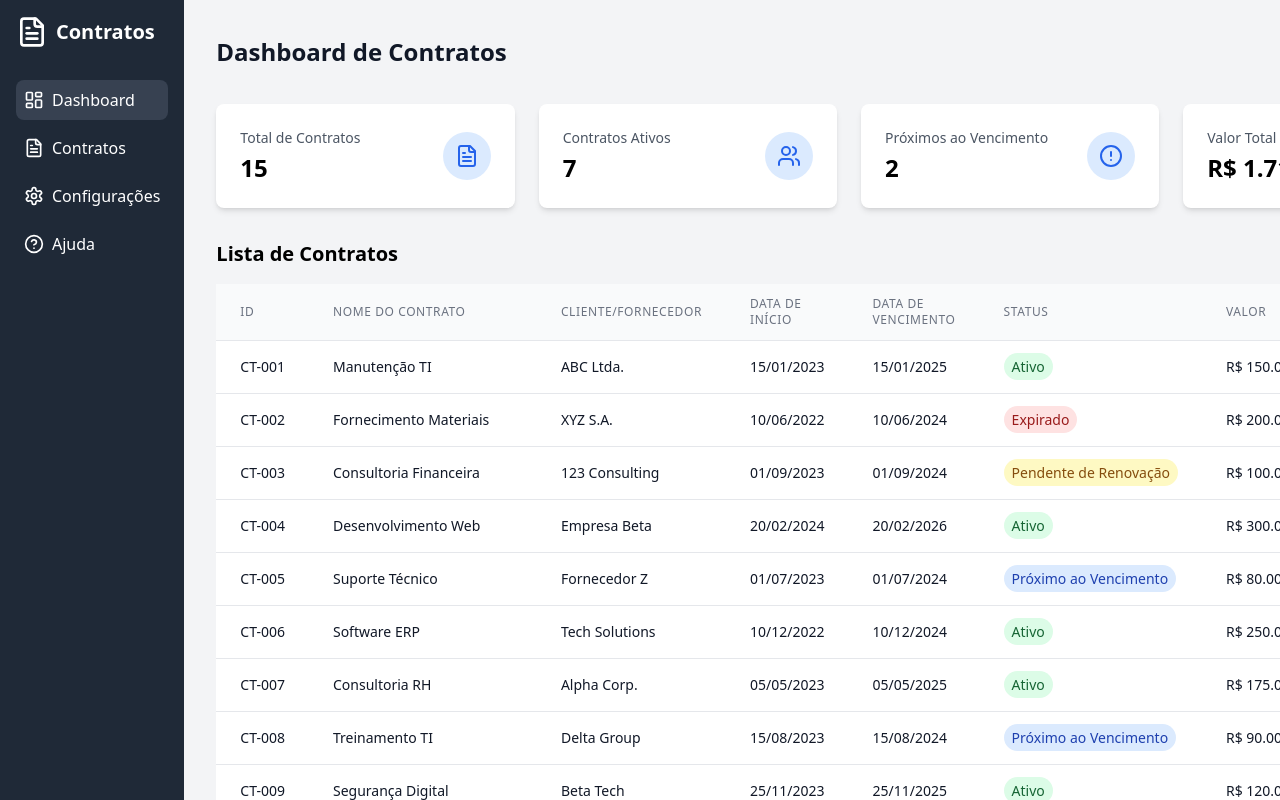
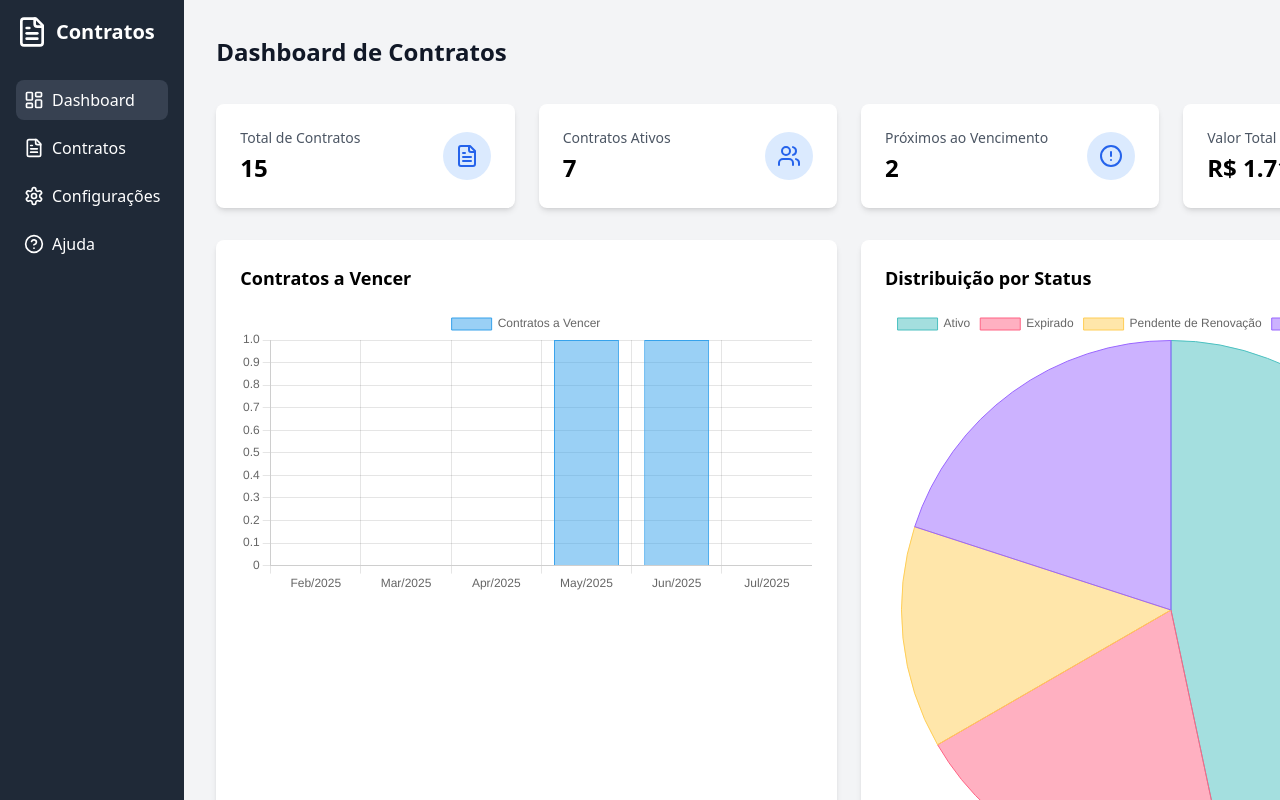
Before and after one commit to wallacefortunato/Desafio-4Matt, a React (Vite) app in the folder desafio-4matt/: page / in a window 1280 px wide. Shown: the top 800 px of the page. Built offline with nearby package versions, Linux system fonts and the light colour scheme.

Commit message:
feat: Adding charts component tool

```diff
--- a/desafio-4matt/src/App.tsx
+++ b/desafio-4matt/src/App.tsx
@@ -4,6 +4,7 @@ import { MetricCard } from './components/MetricCard';
 import { ContractsTable } from './components/ContractsTable';
 import { useContractStore } from './store/useContractStore';
 import { ContractFormData } from './types/contract';
+import { Charts } from './components/Charts';
 import { FileText, Users, AlertCircle, DollarSign, Plus } from 'lucide-react';
 import { parseISO } from 'date-fns';
 
@@ -11,10 +12,11 @@ function App() {
   const [isAddModalOpen, setIsAddModalOpen] = useState(false);
   const {
     contracts,
+    filteredContracts,
     getActiveContracts,
     getNearExpiryContracts,
     getTotalContractValue,
-    addContract
+    addContract,
   } = useContractStore();
 
   const handleAddContract = (data: ContractFormData) => {
@@ -69,6 +71,8 @@ function App() {
           />
         </div>
 
+        <Charts contracts={filteredContracts.length > 0 ? filteredContracts : contracts} />
+
         <div className="mt-8">
           <h2 className="text-xl font-semibold mb-4">Lista de Contratos</h2>
           <ContractsTable data={contracts} />
--- a/desafio-4matt/src/components/Charts.tsx
+++ b/desafio-4matt/src/components/Charts.tsx
@@ -0,0 +1,116 @@
+import React from 'react';
+import {
+  Chart as ChartJS,
+  CategoryScale,
+  LinearScale,
+  BarElement,
+  Title,
+  Tooltip,
+  Legend,
+  ArcElement,
+} from 'chart.js';
+import { Bar, Pie } from 'react-chartjs-2';
+import { Contract } from '../types/contract';
+import { format, addMonths, startOfMonth } from 'date-fns';
+
+ChartJS.register(
+  CategoryScale,
+  LinearScale,
+  BarElement,
+  Title,
+  Tooltip,
+  Legend,
+  ArcElement
+);
+
+interface ChartsProps {
+  contracts: Contract[];
+}
+
+export const Charts: React.FC<ChartsProps> = ({ contracts }) => {
+  // Prepare data for expiration chart
+  const next6Months = Array.from({ length: 6 }, (_, i) =>
+    startOfMonth(addMonths(new Date(), i))
+  );
+
+  const expirationData = next6Months.map(month => ({
+    month: format(month, 'MMM/yyyy'),
+    count: contracts.filter(contract =>
+      format(contract.endDate, 'MM/yyyy') === format(month, 'MM/yyyy')
+    ).length
+  }));
+
+  const expirationChartData = {
+    labels: expirationData.map(d => d.month),
+    datasets: [
+      {
+        label: 'Contratos a Vencer',
+        data: expirationData.map(d => d.count),
+        backgroundColor: 'rgba(54, 162, 235, 0.5)',
+        borderColor: 'rgb(54, 162, 235)',
+        borderWidth: 1,
+      },
+    ],
+  };
+
+  // Prepare data for status distribution
+  const statusCount = contracts.reduce((acc, contract) => {
+    acc[contract.status] = (acc[contract.status] || 0) + 1;
+    return acc;
+  }, {} as Record<string, number>);
+
+  const statusChartData = {
+    labels: Object.keys(statusCount),
+    datasets: [
+      {
+        data: Object.values(statusCount),
+        backgroundColor: [
+          'rgba(75, 192, 192, 0.5)',
+          'rgba(255, 99, 132, 0.5)',
+          'rgba(255, 206, 86, 0.5)',
+          'rgba(153, 102, 255, 0.5)',
+        ],
+        borderColor: [
+          'rgb(75, 192, 192)',
+          'rgb(255, 99, 132)',
+          'rgb(255, 206, 86)',
+          'rgb(153, 102, 255)',
+        ],
+        borderWidth: 1,
+      },
+    ],
+  };
+
+  return (
+    <div className="grid grid-cols-1 md:grid-cols-2 gap-6">
+      <div className="bg-white p-6 rounded-lg shadow-md">
+        <h3 className="text-lg font-semibold mb-4">Contratos a Vencer</h3>
+        <Bar
+          data={expirationChartData}
+          options={{
+            responsive: true,
+            plugins: {
+              legend: {
+                position: 'top' as const,
+              },
+            },
+          }}
+        />
+      </div>
+      <div className="bg-white p-6 rounded-lg shadow-md">
+        <h3 className="text-lg font-semibold mb-4">Distribuição por Status</h3>
+        <Pie
+          data={statusChartData}
+          options={{
+            responsive: true,
+            plugins: {
+              legend: {
+                position: 'top' as const,
+              },
+            },
+          }}
+        />
+      </div>
+    </div>
+  );
+};
--- a/desafio-4matt/src/store/useContractStore.ts
+++ b/desafio-4matt/src/store/useContractStore.ts
@@ -157,6 +157,7 @@ const rawData = [
 
 interface ContractStore {
   contracts: Contract[];
+  filteredContracts: Contract[];
   addContract: (contract: Omit<Contract, 'id' | 'status'>) => void;
   getActiveContracts: () => Contract[];
   getNearExpiryContracts: () => Contract[];
@@ -169,6 +170,7 @@ export const useContractStore = create<ContractStore>((set, get) => ({
     startDate: parseISO(contract.startDate),
     endDate: parseISO(contract.endDate),
   })),
+  filteredContracts: [],
 
   addContract: (contract) => set(state => ({
     contracts: [...state.contracts, {
```
